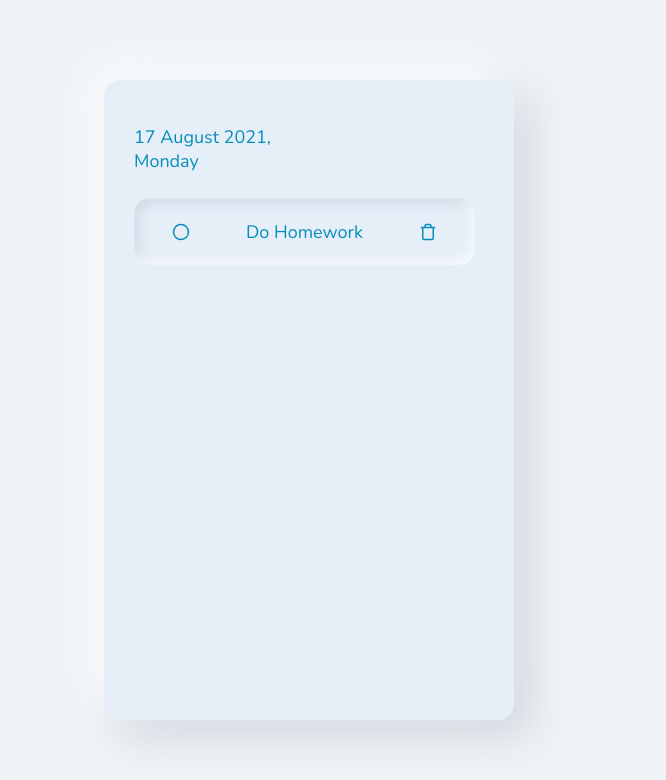
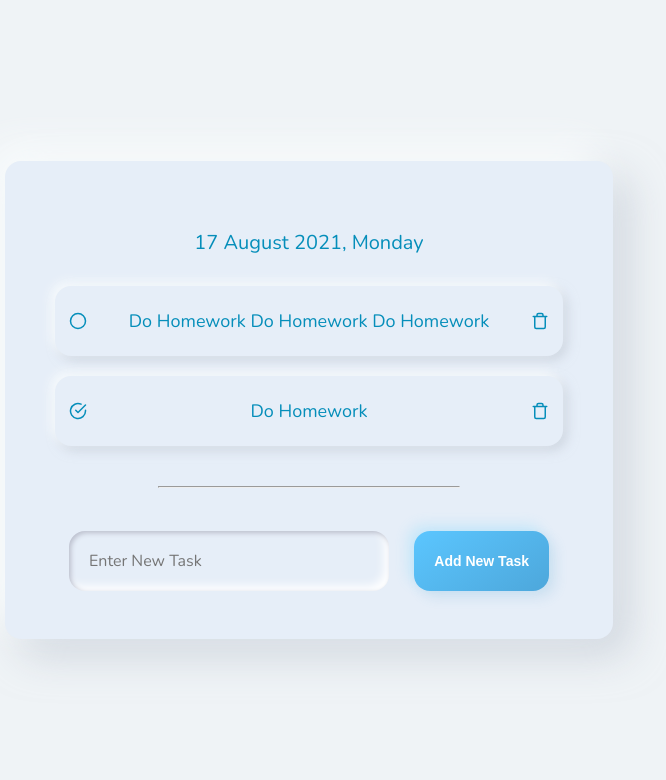
Before and after one commit to iknahar/todolist, a plain HTML site: page index.html in a window 1280 px wide. Shown: the whole page, without its empty margins (331-997 px from the left). Drawn offline with nearby package versions, Linux system fonts and the light colour scheme.

Commit message:
done design

```diff
--- a/index.html
+++ b/index.html
@@ -15,14 +15,27 @@
     <div class="white-box">
         <!-- <div class="oval">
         </div> -->
-        <h3>17 August 2021, <br> Monday</h3>
+        <h3>17 August 2021, Monday</h3>
         <div class="task-box">
-
             <svg width="18" height="18" fill="none" xmlns="http://www.w3.org/2000/svg">
                 <path d="M9 16.5a7.5 7.5 0 100-15 7.5 7.5 0 000 15z" stroke="#058EBA" stroke-width="1.5" stroke-linecap="round"
                     stroke-linejoin="round" />
             </svg>
+            <p>Do Homework Do Homework Do Homework</p>
+            <svg width="18" height="18" fill="none" xmlns="http://www.w3.org/2000/svg">
+                <path
+                    d="M2.25 4.5h13.5M6 4.5V3a1.5 1.5 0 011.5-1.5h3A1.5 1.5 0 0112 3v1.5m2.25 0V15a1.5 1.5 0 01-1.5 1.5h-7.5a1.5 1.5 0 01-1.5-1.5V4.5h10.5z"
+                    stroke="#058EBA" stroke-width="1.5" stroke-linecap="round" stroke-linejoin="round" />
+            </svg>
 
+        </div>
+        <div class="task-box">
+            <svg width="18" height="18" fill="none" xmlns="http://www.w3.org/2000/svg">
+                <path d="M16.5 8.31V9a7.5 7.5 0 11-4.447-6.855" stroke="#058EBA" stroke-width="1.5" stroke-linecap="round"
+                    stroke-linejoin="round" />
+                <path d="M16.5 3L9 10.508l-2.25-2.25" stroke="#058EBA" stroke-width="1.5" stroke-linecap="round"
+                    stroke-linejoin="round" />
+            </svg>
             <p>Do Homework</p>
             <svg width="18" height="18" fill="none" xmlns="http://www.w3.org/2000/svg">
                 <path
@@ -31,7 +44,16 @@
             </svg>
 
         </div>
+        <hr style="width: 300px; color:#058dba5e ; margin-top: 20px;">
+        <!-- --Add new task -->
+        <div class="new-input">
+            <input type="text" placeholder="Enter New Task"> <br>
+           <button id="new-task-button">Add New Task</button>
+        </div>
+        </div>
     </div>
+
+
 
 
 
--- a/style.css
+++ b/style.css
@@ -16,15 +16,19 @@ body {
 }
 
 .white-box {
-  width: 350px;
-  height: 600px;
+  /* width: 350px; */
+  /* height: 600px; */
   background: linear-gradient(0deg, #e6eef8, #e6eef8), #cfd8dc;
   box-shadow: -16px -16px 40px rgba(253, 255, 255, 0.8),
     16px 16px 40px rgba(187, 195, 206, 0.6);
   border-radius: 16px;
   margin-top: 5%;
   margin-bottom: 5%;
-  padding: 20px 30px;
+  padding: 3rem 4rem;
+  display: flex;
+  flex-direction: column;
+  /* justify-content: center;s */
+  align-items: center;
 }
 .oval {
   width: 350px;
@@ -37,8 +41,8 @@ body {
 }
 
 h1 {
-  /* font-weight: bold; */
-  font-weight: lighter;
+  font-weight: bold;
+  /* font-weight: lighter; */
   font-size: 24px;
   /* z-index: 10;
   position: absolute; */
@@ -50,27 +54,28 @@ h1 {
 h3 {
   font-weight: lighter;
   /* font-weight: bold; */
-  font-size: 18px;
+  font-size: 20px;
   /* z-index: 10;
   position: absolute; */
   /* padding: 28px 40px; */
   /* padding-top: 26px; */
   /* color: #ffffff;*/
-  margin: 25px 0% 25px 0%;
+  margin-bottom: 30px;
   color: #058eba;
 }
 
 .task-box {
-  width: 320px;
+  width: 30rem;
   height: 60px;
   background: linear-gradient(0deg, #e6eef8, #e6eef8), #cfd8dc;
-  box-shadow: inset -4px -4px 12px rgba(253, 255, 255, 0.8),
-    inset 4px 4px 12px rgba(187, 195, 206, 0.6);
+  box-shadow: -4px -4px 12px rgba(253, 255, 255, 0.8),
+    4px 4px 12px rgba(187, 195, 206, 0.6);
   border-radius: 16px;
   display: flex;
   align-items: center;
   padding: 1% 3%;
-  justify-content: space-around;
+  justify-content: space-between;
+  margin-bottom: 20px;
 }
 
 p {
@@ -78,3 +83,60 @@ p {
   font-size: 18px;
   color: #058eba;
 }
+
+.plus {
+  background-color: #058eba;
+  padding: 10px;
+  border-radius: 50%;
+  align-self: center;
+}
+
+input {
+  border: none;
+  background-color: transparent;
+  resize: none;
+  outline: none;
+  width: 20rem;
+  height: 60px;
+  padding: 0 20px;
+  box-shadow: inset 2px 2px 5px #babecc, inset -5px -5px 10px #fff;
+  box-sizing: border-box;
+  transition: all 0.2s ease-in-out;
+  border-radius: 16px;
+  font-size: 16px;
+  font-family: "Nunito", sans-serif;
+  color: #8d909b;
+}
+
+input:focus {
+  box-shadow: inset 1px 1px 2px #babecc, inset -1px -1px 2px #fff;
+}
+
+#new-task-button {
+  border: none;
+  /* background-color: #058eba; */
+  resize: none;
+  outline: none;
+  height: 60px;
+  color: #fff;
+  font-size: 14px;
+  font-weight: bold;
+  padding: 0 20px;
+  margin-left: 5px;
+  border-radius: 16px;
+  width: auto;
+
+  background: linear-gradient(145deg, #5bc6ff, #4da7db);
+  box-shadow: 6px 6px 13px #489ecf2a, -6px -6px 13px #62d5ff3b;
+}
+
+#new-task-button:hover {
+  background: #4da7db;
+  box-shadow: inset 6px 6px 13px #489dcf, inset -6px -6px 13px #62d5ff;
+}
+.new-input {
+  width: 30rem;
+  display: flex;
+  margin-top: 35px;
+  justify-content: space-between;
+}
```
Also changed, not shown: 1 other file.
